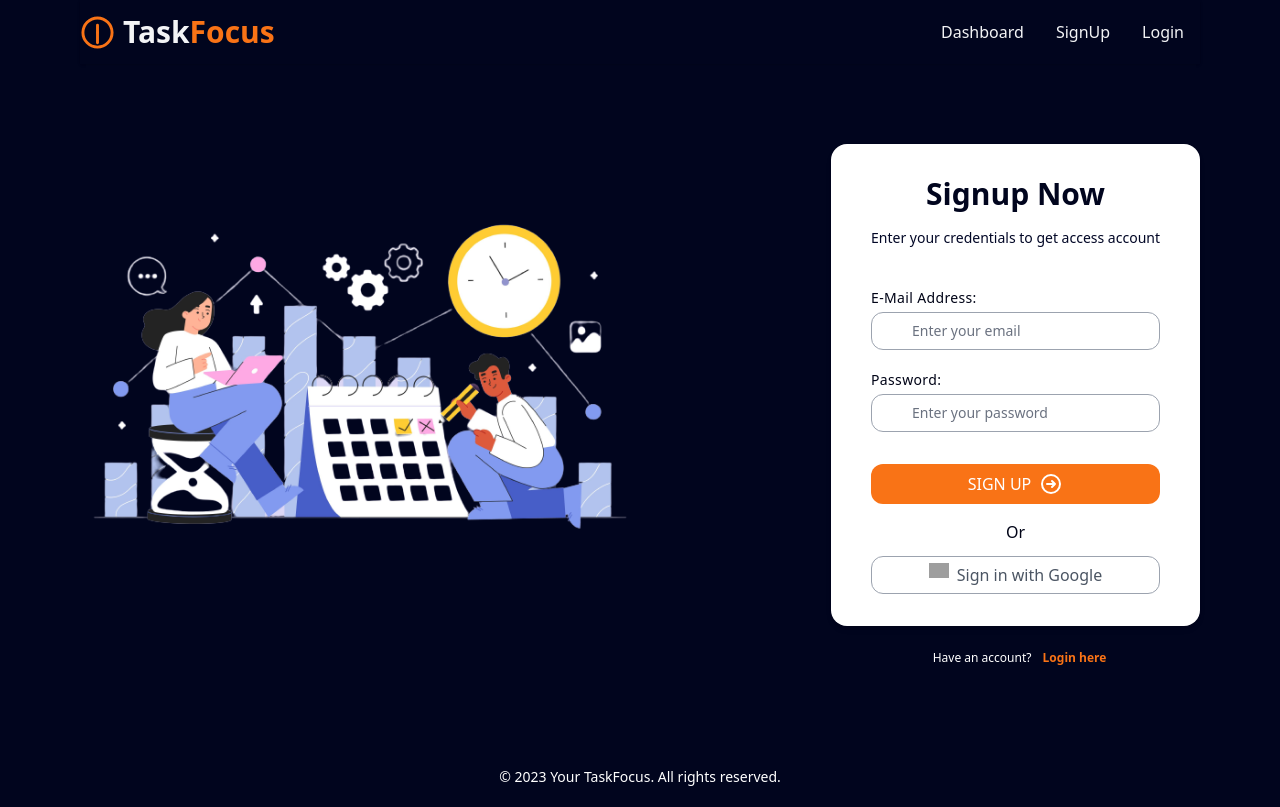
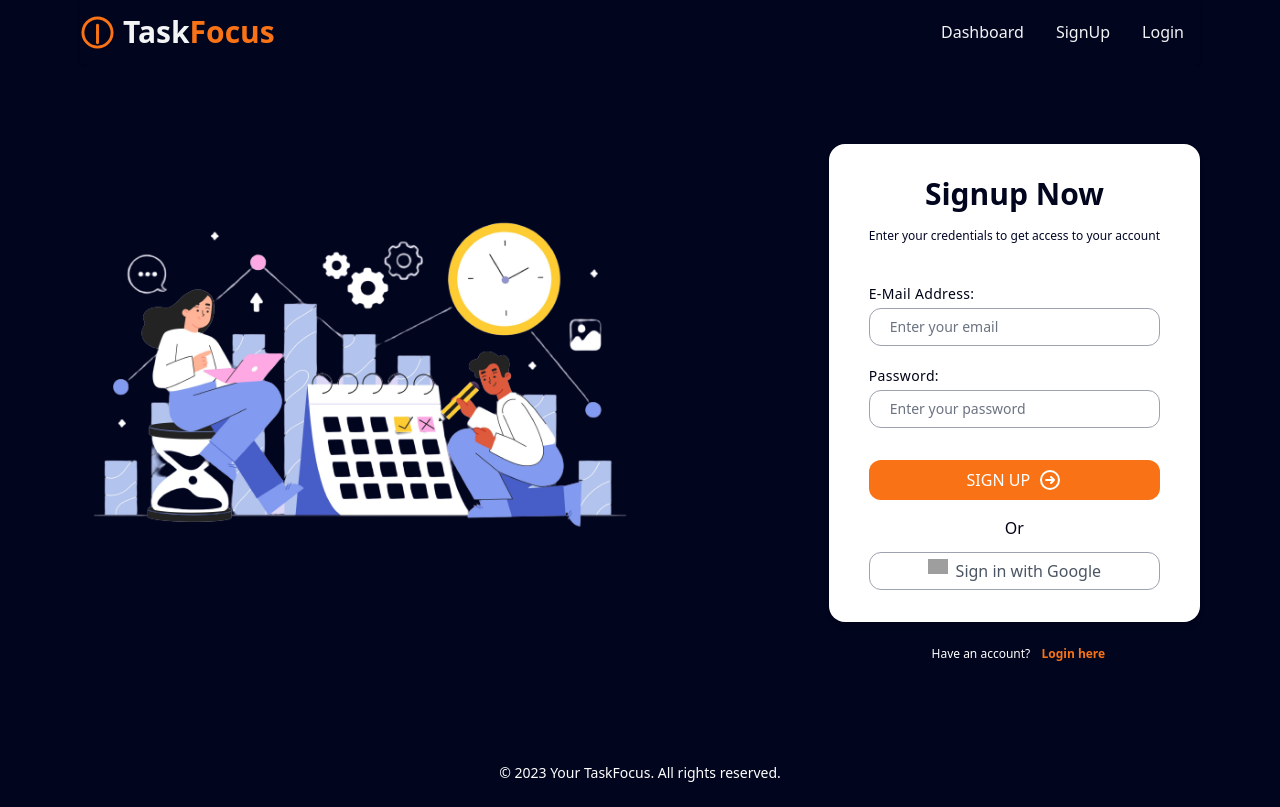
Before and after one commit to Thenuri/taskfocus, a Vue app: page /Signup in a window 1280 px wide. Built offline with nearby package versions, Linux system fonts and the light colour scheme; grey boxes are pictures that could not be loaded; some icons are missing.

Commit message:
login and signup

```diff
--- a/src/components/LoginForm.vue
+++ b/src/components/LoginForm.vue
@@ -4,8 +4,8 @@
             <div class="font-bold self-center text-3xl sm:text-3xl text-color-primary">
                 Login Now
             </div>
-            <div class="mt-4  self-center text-base sm:text-sm sm:text-center text-color-primary-light">
-                Enter your credentials to get access account
+            <div class="mt-4  self-center text-base sm:text-xs sm:text-center text-color-primary-light">
+                Enter your credentials to get access to your account
             </div>
             <div class="mt-10">
                 <form action="#">
@@ -18,7 +18,7 @@
                                 <i class="fas fa-at text-orange-500"></i>
                             </div>
                             <input id="email" type="email" name="email" v-model="email"
-                                class="  text-sm  placeholder-gray-500  pl-10  pr-4  text-gray-600 rounded-xl  border border-gray-400  w-full   py-2  focus:outline-none focus:border-orange-400 "
+                                class="  text-sm  placeholder-gray-500  pl-5  pr-4  text-gray-600 rounded-xl  border border-gray-400  w-full   py-2  focus:outline-none focus:border-orange-400 "
                                 placeholder="Enter your email" />
                         </div>
                     </div>
@@ -33,7 +33,7 @@
                             </div>
 
                             <input id="password" type="password" name="password" v-model="password"
-                                class="text-sm  placeholder-gray-500  pl-10  pr-4  text-gray-600  rounded-xl   border border-gray-400   w-full  py-2 focus:outline-none focus:border-orange-400  "
+                                class="text-sm  placeholder-gray-500  pl-5  pr-4  text-gray-600  rounded-xl   border border-gray-400   w-full  py-2 focus:outline-none focus:border-orange-400  "
                                 placeholder="Enter your password" />
                         </div>
                     </div>
--- a/src/components/SignupForm.vue
+++ b/src/components/SignupForm.vue
@@ -4,8 +4,8 @@
             <div class="font-bold self-center text-3xl sm:text-3xl text-color-primary">
                 Signup Now
             </div>
-            <div class="mt-4 self-center justify-center text-base sm:text-sm text-color-primary-light">
-                Enter your credentials to get access account
+            <div class="mt-4 self-center justify-center text-base sm:text-xs text-color-primary-light">
+                Enter your credentials to get access to your account
             </div>
             <div class="mt-10">
                 <form action="#">
@@ -18,7 +18,7 @@
                                 <i class="fas fa-at text-orange-500"></i>
                             </div>
                             <input id="email" type="email" name="email"
-                                class="  text-sm  placeholder-gray-500  pl-10  pr-4  rounded-xl  border border-gray-400 text-gray-600 w-full   py-2  focus:outline-none focus:border-orange-400 "
+                                class="  text-sm  placeholder-gray-500  pl-5 pr-4  rounded-xl  border border-gray-400 text-gray-600 w-full   py-2  focus:outline-none focus:border-orange-400 "
                                 placeholder="Enter your email" required v-model="email" />
                         </div>
                     </div>
@@ -33,7 +33,7 @@
                             </div>
 
                             <input id="password" type="password" name="password"
-                                class="text-sm  placeholder-gray-500  pl-10  pr-4   rounded-xl   border border-gray-400 text-gray-600  w-full  py-2 focus:outline-none focus:border-orange-400"
+                                class="text-sm  placeholder-gray-500  pl-5  pr-4   rounded-xl   border border-gray-400 text-gray-600  w-full  py-2 focus:outline-none focus:border-orange-400"
                                 placeholder="Enter your password" v-model="password" />
                         </div>
                     </div>
```
